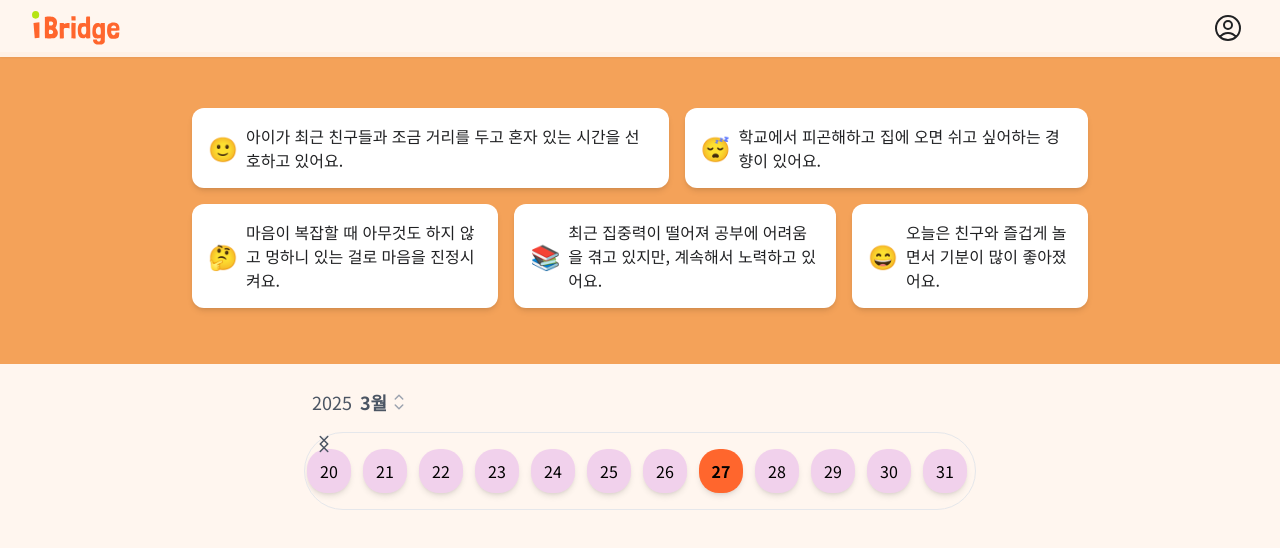
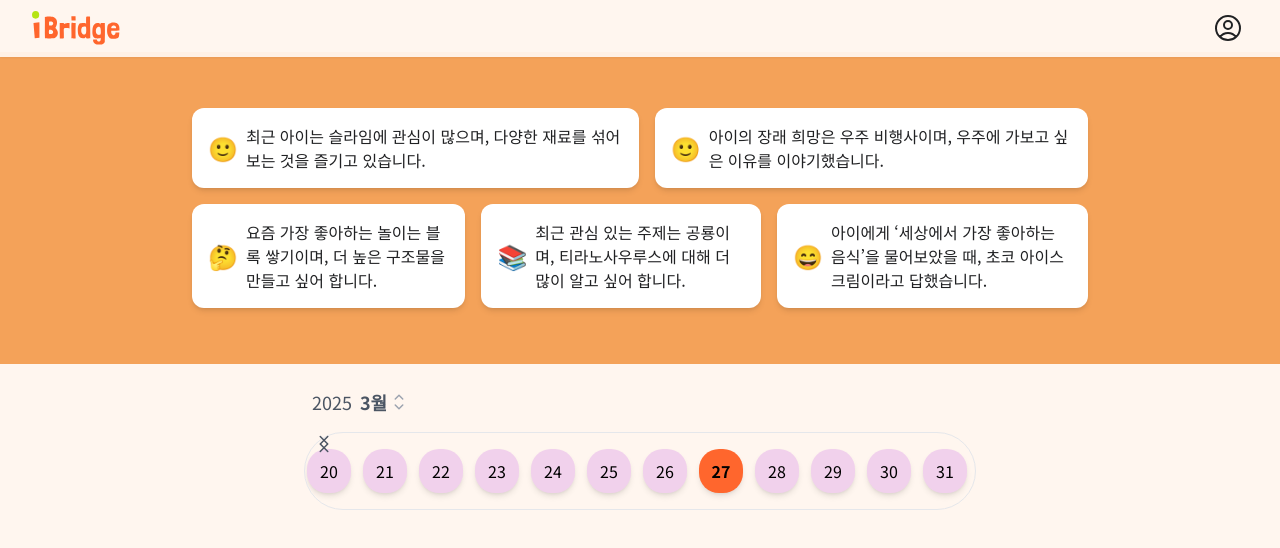
Before and after one commit to i-Bridge/front-ibridge-2025, a Next.js app: page /parent/1/home in a window 1280 px wide. Shown: the top 548 px of the page. Built offline with nearby package versions, Linux system fonts and the light colour scheme.

Commit message:
Design: 발표자료 위해 질문,분석 글 수정

```diff
--- a/src/components/Home/aiComment.tsx
+++ b/src/components/Home/aiComment.tsx
@@ -1,14 +1,18 @@
 const mockupData = [
-    "아이가 최근 친구들과 조금 거리를 두고 혼자 있는 시간을 선호하고 있어요.",
-    "학교에서 피곤해하고 집에 오면 쉬고 싶어하는 경향이 있어요.",
-    "마음이 복잡할 때 아무것도 하지 않고 멍하니 있는 걸로 마음을 진정시켜요.",
-    "최근 집중력이 떨어져 공부에 어려움을 겪고 있지만, 계속해서 노력하고 있어요.",
-    "오늘은 친구와 즐겁게 놀면서 기분이 많이 좋아졌어요."
+    "최근 아이는 슬라임에 관심이 많으며, 다양한 재료를 섞어보는 것을 즐기고 있습니다.",
+
+"아이의 장래 희망은 우주 비행사이며, 우주에 가보고 싶은 이유를 이야기했습니다.",
+
+"요즘 가장 좋아하는 놀이는 블록 쌓기이며, 더 높은 구조물을 만들고 싶어 합니다.",
+
+"최근 관심 있는 주제는 공룡이며, 티라노사우루스에 대해 더 많이 알고 싶어 합니다.",
+
+"아이에게 ‘세상에서 가장 좋아하는 음식’을 물어보았을 때, 초코 아이스크림이라고 답했습니다."
   ];
   export default function AiComment() {
     const emojiData = [
       "🙂", // 첫 번째 문장 - 아이가 혼자 있는 시간을 선호하는 상태
-      "😴", // 두 번째 문장 - 피곤해하고 쉬고 싶어하는 상태
+      "🙂", // 두 번째 문장 - 피곤해하고 쉬고 싶어하는 상태
       "🤔", // 세 번째 문장 - 마음이 복잡할 때 멍하니 있는 상태
       "📚", // 네 번째 문장 - 공부에 어려움을 겪고 있지만 노력하는 상태
       "😄"  // 다섯 번째 문장 - 친구와 즐겁게 놀면서 기분이 좋아진 상태
--- a/src/components/Question/AnswerAnalysis.tsx
+++ b/src/components/Question/AnswerAnalysis.tsx
@@ -31,18 +31,18 @@ export default function AnswerAnalysis({ question }: AnswerAnalysisProps) {
   }
 
   return (
-    <div className="relative mt-4 p-4 rounded-md ">
+    <div className="relative  p-4 rounded-md ">
 
 
       {/* 답변 분석 내용 */}
-      <div className="flex gap-6">
+      <div className="flex gap-6 ">
         {/* 왼쪽: 7:4 비율의 영상이 들어갈 자리 */}
-        <div className="  aspect-[7/4] bg-gray-400 rounded-md">
+        <div className="   bg-gray-400 rounded-md">
           {/* 예시로 영상 URL 추가, 필요시 실제 영상 삽입 */}
           <iframe
             className="w-full h-full rounded-md"
-            src="https://www.youtube.com/embed/3pe9oOyufE4"
-            title="YouTube video"
+            src=""
+            title="아이의 답변 영상"
             frameBorder="0"
             allow="accelerometer; autoplay; encrypted-media; gyroscope; picture-in-picture"
             allowFullScreen
@@ -51,18 +51,19 @@ export default function AnswerAnalysis({ question }: AnswerAnalysisProps) {
 
         {/* 오른쪽: 글 영역 */}
         <div className=" relative mr-2">
+          {/*
           <div className="absolute top-2 left-8 transform -translate-x-1/2 flex justify-center gap-3">
-            {/* 원 5개를 배치 */}
+             원 5개를 배치
             <div className="absolute top-4 left-1 w-8 h-8 bg-blue-500 rounded-full"></div>
             <div className="absolute left-24 w-10 h-10 bg-green-500 rounded-full"></div>
             <div className="absolute top-7 left-11 w-12 h-12 bg-red-500 rounded-full"></div>
             <div className="absolute left-28 top-12 w-6 h-6 bg-yellow-500 rounded-full"></div>
             <div className="absolute left-9  w-6 h-6 bg-purple-500 rounded-full"></div>
           </div>
-
-          <p className="font-black text-sm  mt-28 mb-3">답변 분석 결과</p>
-          <p className="w-[300]">이번 질문에 대한 감정 분석 결과,
-          분노나 슬픔을 나타낸 퍼센트는 각각 25%와 15%로 확인되었습니다.
+*/}
+          <p className="font-black text-sm  mt-0 mb-3">답변 분석 결과</p>
+          <p className="w-[300]">아이는 창의적인 활동을 즐기며 자신의 생각을 자유롭게 표현하는 것을 중요하게 여깁니다.
+          자신만의 목표를 구체적으로 세우고 꾸준히 노력하려는 성향을 보입니다.
 </p>
         </div>
       </div>
--- a/src/components/Question/DailyQuestionList.tsx
+++ b/src/components/Question/DailyQuestionList.tsx
@@ -12,7 +12,7 @@ const mockQuestions = {
     { questionId: 2, question: '아이의 이야기: 나 오늘 학교에서 선생님께 칭찬받았어', isAnswer: false },
   ],
   '2025-02-12': [
-    { questionId: 1, question: '만약 네가 마법의 능력을 가질 수 있다면 어떤 능력을 갖고 싶어? ', isAnswer: false },
+    { questionId: 1, question: '어떤 꿈을 가지고 있어? ', isAnswer: false },
   ],
 };
 
```
